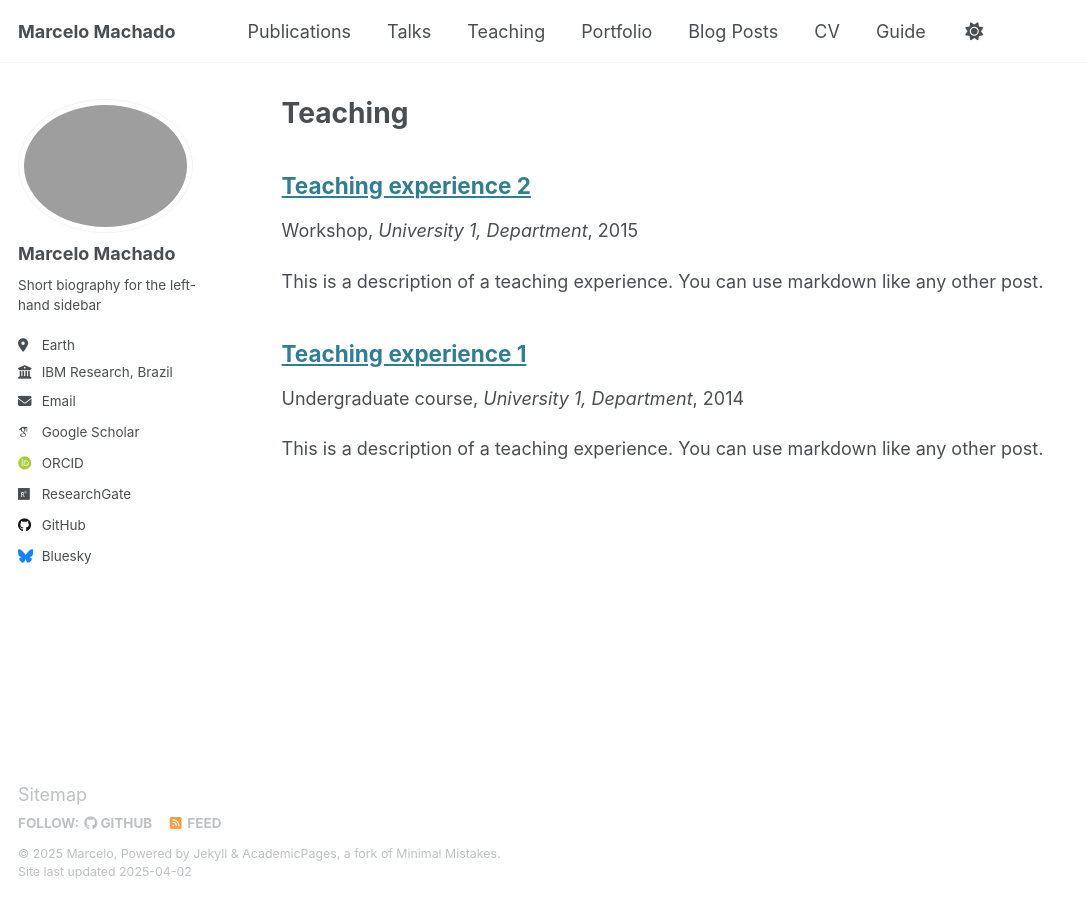
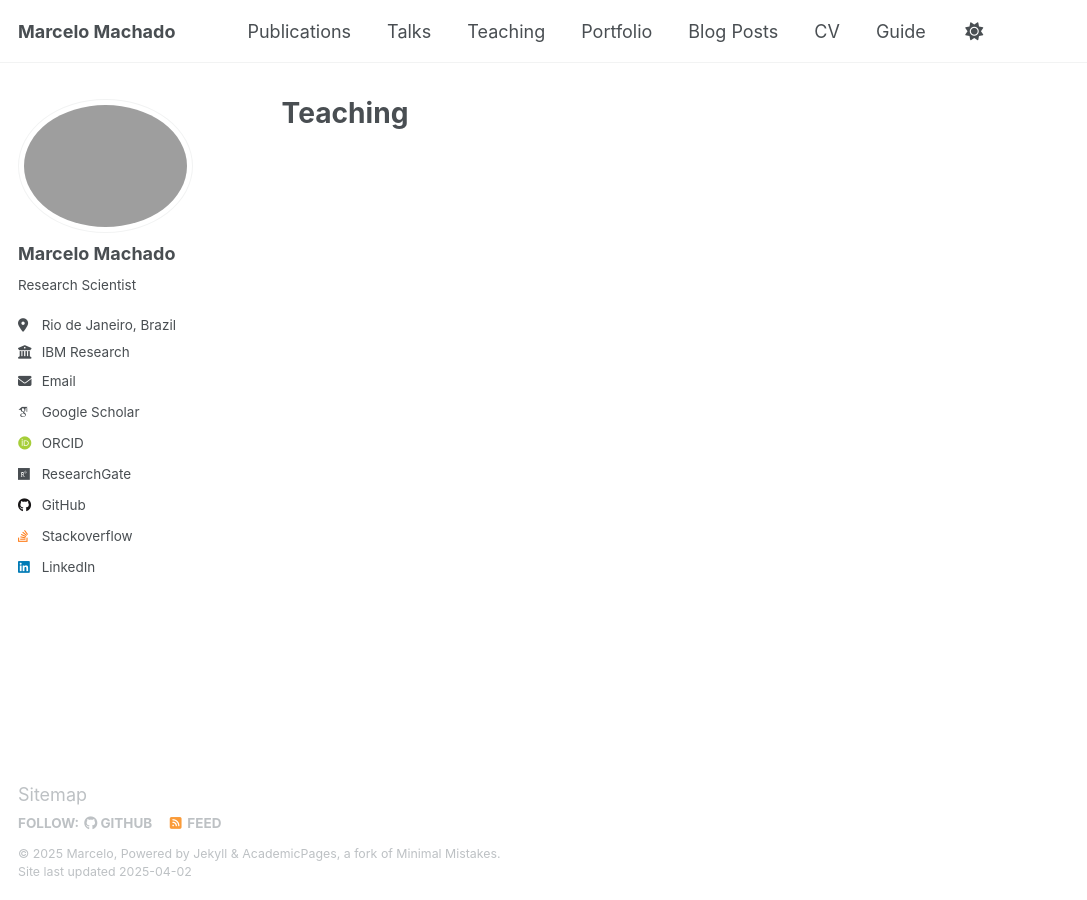
Before and after one commit to marcelomachado/marcelomachado.github.io, a Jekyll site: the page built from _pages/teaching.html, in a window 1280 px wide. Shown: the whole page, without its empty margins (0-1087 px from the left). Built offline with Jekyll 4.4.1, drawn with Linux system fonts in a browser that asks for light colours; some web fonts are replaced; part of the change alters nothing that is shown.

Commit message:
Update website

```diff
--- a/_config.yml
+++ b/_config.yml
@@ -13,9 +13,9 @@ title                    : "Marcelo Machado"
 title_separator          : "-"
 name                     : &name "Marcelo"
 description              : &description "personal description"
-url                      : https://academicpages.github.io # the base hostname & protocol for your site e.g. "https://[your GitHub username].github.io"
+url                      : https://marcelomachado.github.io # the base hostname & protocol for your site e.g. "https://[your GitHub username].github.io"
 baseurl                  : "" # the subpath of your site, e.g. "/blog"
-repository               : "academicpages/academicpages.github.io"
+repository               : "marcelomachado/marcelomachado.github.io"
 
 # Site Author - The following control what appear as part of the author content on the side bar.
 #               If a field is blank the icon and link will not appear, otherwise it will be shown.
@@ -25,54 +25,26 @@ author:
   avatar           : "profile.jpg"
   name             : "Marcelo Machado"
   pronouns         : # example: "she/her"
-  bio              : "Short biography for the left-hand sidebar"
-  location         : "Earth"
-  employer         : "IBM Research, Brazil"
+  bio              : "Research Scientist"
+  location         : "Rio de Janeiro, Brazil"
+  employer         : "IBM Research"
   uri              : # URL
   email            : "marcelo.oc.machado@gmail.com"
 
   # Academic websites
-  arxiv            : # URL - Update with the correct link to your profile
   googlescholar    : "https://scholar.google.com/citations?user=9CaID8cAAAAJ"
-  impactstory      : # URL
   orcid            : "0000-0002-0894-9750"
-  semantic         : # URL
   researchgate     : "https://www.researchgate.net/profile/Marcelo-Machado-6"
   scopus           : # URL
 
   # Repositories and software development
-  bitbucket        : # Username - Update with your username on the site
-  codepen          : # Username
-  dribbble         : # Username
   github           : "marcelomachado"
-  kaggle           : # Username
-  stackoverflow    : # User number or user number and name (i.e., use "1" or "1/jeff-atwood")
+  stackoverflow    : "https://stackoverflow.com/users/763368/marcelo-machado"
 
   # Social media
-  bluesky          : "bsky.app" # Replace this with you Bluesky username
-  facebook         : # Username
-  flickr           : # Username
-  foursquare       : # Username
-  goodreads        : # Username
-  google_plus      : # Username
-  keybase          : # Username
-  instagram        : # Username
-  lastfm           : # Username
-  linkedin         : # Username
-  mastodon         : # URL
-  medium           : # URL
-  pinterest        : # Username
-  soundcloud       : # Username
-  steam            : # Username
-  telegram         : # URL
-  tumblr           : # Username
-  twitter          : # Username for X / Twitter
-  vine             : # Username
-  weibo            : # Username
-  wikipedia        : # Username
-  xing             : # Username
-  youtube          : # Username
-  zhihu            : # Username
+  linkedin         : "https://www.linkedin.com/in/marcelo-oc-machado/"
+  wikidata         : "https://www.wikidata.org/wiki/Q133307056"
+
 
 # Publication Category - The following the list of publication categories and their headings
 publication_category:
@@ -212,9 +184,9 @@ kramdown:
 
 # These settings control the types of collections used by the template
 collections:
-  teaching:
-    output: true
-    permalink: /:collection/:path/
+#   teaching:
+#     output: true
+#     permalink: /:collection/:path/
   publications:
     output: true
     permalink: /:collection/:path/
```
Also changed, not shown: 1 other file.
